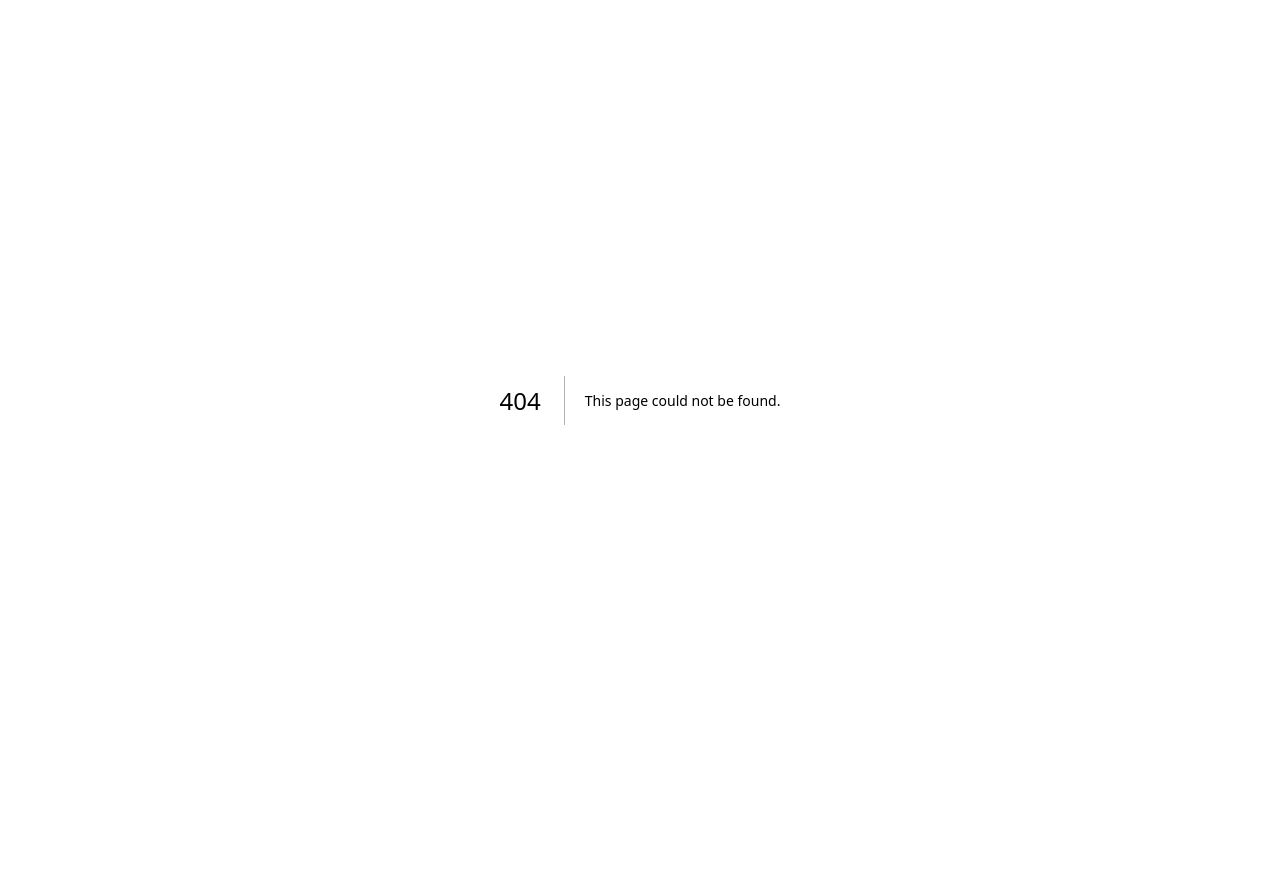
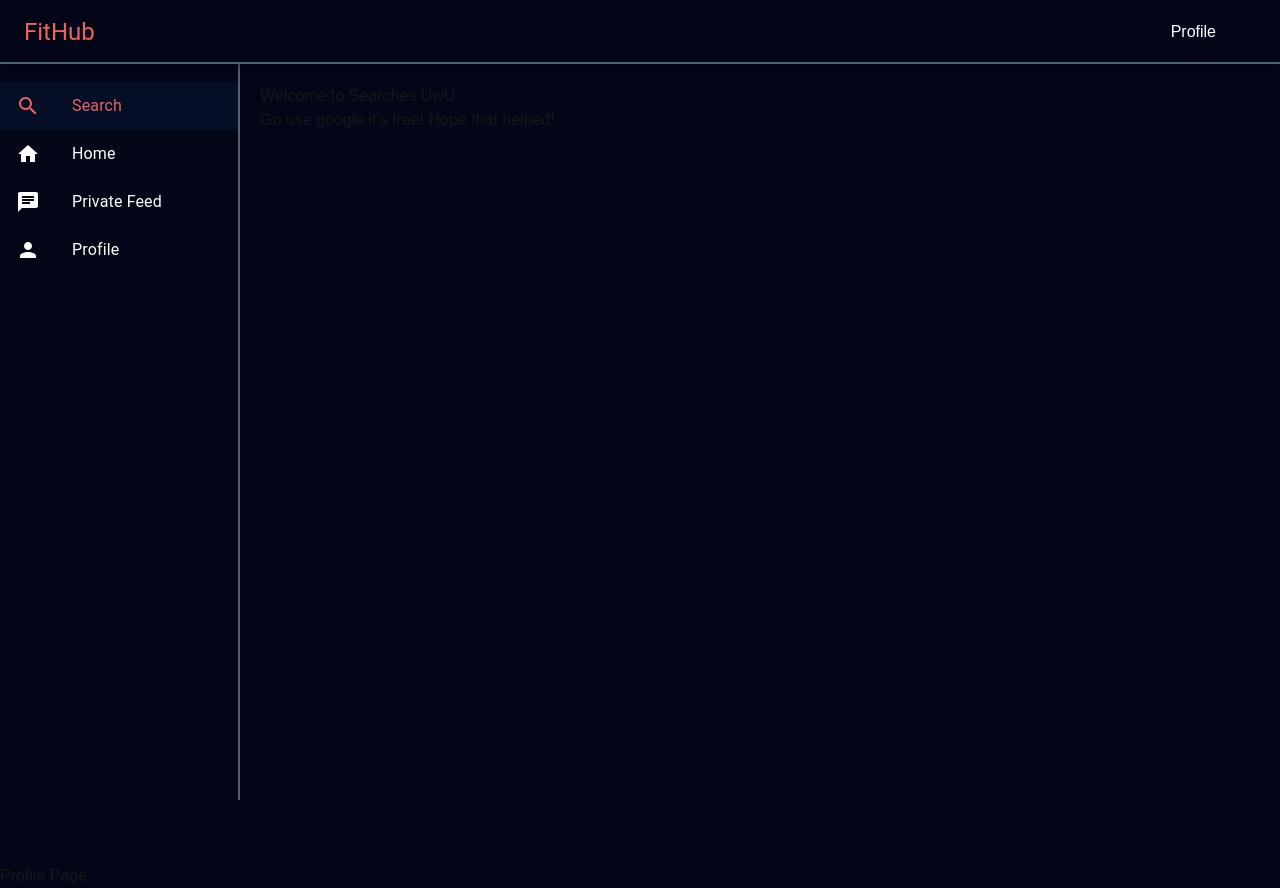
Before and after one commit to MoeMyintMoSan/FitHub, a Next.js app: page /search in a window 1280 px wide. Before the commit this address had no page. Before the commit the page ends 800 px from the top, so only its background shows below. Built offline with nearby package versions, Linux system fonts and the light colour scheme.

Commit message:
layout component:improvement

```diff
--- a/app/home/page.js
+++ b/app/home/page.js
@@ -1,3 +1,4 @@
+"use client";
 import React from 'react';
 import Layout from '@/components/ui/layout';  // Import the Layout component
 
--- /dev/null
+++ b/app/search/page.js
@@ -0,0 +1,19 @@
+import TopMenu from "@/components/ui/topmenu";
+import SideMenu from "@/components/ui/sidemenu";
+const ProfilePage = () => {
+  return (
+        <div className='bg-slate-950 min-h-screen'>
+            <TopMenu/>
+            <div className='flex'>
+                <SideMenu/>
+                <div className='container mx-auto p-5'>
+                    <h1>Welcome to Searches UwU</h1>
+                    <p>Go use google it's free! Hope that helped!</p>
+                </div>
+            </div>
+            <h1>Profile Page</h1>
+        </div>
+  );
+}
+
+export default ProfilePage;
--- a/components/ui/sidemenu.jsx
+++ b/components/ui/sidemenu.jsx
@@ -1,17 +1,35 @@
 "use client";
-import React from "react";
-import { List, ListItem, ListItemIcon, ListItemText, Drawer } from "@mui/material";
-import DashboardIcon from "@mui/icons-material/Dashboard";
-import SettingsIcon from "@mui/icons-material/Settings";
+import React, { useEffect, useState } from "react";
+import { useRouter } from "next/navigation";
+import {
+  List,
+  ListItemButton,
+  ListItemIcon,
+  ListItemText,
+  Drawer,
+} from "@mui/material";
+import SearchIcon from "@mui/icons-material/Search";
+import HomeIcon from "@mui/icons-material/Home";
+import ChatIcon from "@mui/icons-material/Chat";
 import PersonIcon from "@mui/icons-material/Person";
-import HelpIcon from "@mui/icons-material/Help";
 
 const SideMenu = () => {
+  const [isClient, setIsClient] = useState(false);
+  const router = useRouter();
+
+  useEffect(() => {
+    setIsClient(true);
+  }, []);
+
+  if (!isClient) {
+    return null;
+  }
+
   const menuItems = [
-        { key: "dashboard", label: "Dashboard", icon: <DashboardIcon /> },
-        { key: "settings", label: "Settings", icon: <SettingsIcon /> },
-        { key: "profile", label: "Profile", icon: <PersonIcon /> },
-        { key: "help", label: "Help & Support", icon: <HelpIcon /> },
+    { key: "search", label: "Search", icon: <SearchIcon />, path: "/search" },
+    { key: "home", label: "Home", icon: <HomeIcon />, path: "/home" },
+    { key: "privatefeed", label: "Private Feed", icon: <ChatIcon />, path: "/private_feed" },
+    { key: "profile", label: "Profile", icon: <PersonIcon />, path: "/profile" },
   ];
 
   return (
@@ -21,13 +39,12 @@ const SideMenu = () => {
         width: 240,
         height: "100vh",
         flexShrink: 0,
-
         "& .MuiDrawer-paper": {
           paddingTop: "74px",
           width: 240,
           height: "100vh",
           boxSizing: "border-box",
-                    backgroundColor: "#020617", // Dark theme
+          backgroundColor: "#020617",
           color: "#FFFFFF",
           borderRight: "2px solid #51626D",
         },
@@ -35,10 +52,23 @@ const SideMenu = () => {
     >
       <List>
         {menuItems.map((item) => (
-                    <ListItem button key={item.key}>
-                        <ListItemIcon sx={{ color: "#FFFFFF" }}>{item.icon}</ListItemIcon>
+          <ListItemButton
+            key={item.key}
+            selected={router.pathname === item.path} // Highlight selected item
+            onClick={() => router.push(item.path)} // Navigate on click
+            sx={{
+              backgroundColor: router.pathname === item.path ? "#ED6262" : "#020617", //background for selected
+              color: router.pathname === item.path ? "#ED6262" : "#FFFFFF", // Text color changes for selected item
+              "&:hover": {
+                backgroundColor: "#ED6262", // Light hover effect
+              },
+            }}
+          >
+            <ListItemIcon sx={{ color: router.pathname === item.path ? "#ED6262" : "#FFFFFF" }}>
+              {item.icon}
+            </ListItemIcon>
             <ListItemText primary={item.label} />
-                    </ListItem>
+          </ListItemButton>
         ))}
       </List>
     </Drawer>
--- a/components/ui/topmenu.jsx
+++ b/components/ui/topmenu.jsx
@@ -9,12 +9,13 @@ const TopMenu = () => {
             sx={{
                 backgroundColor: "#020617",
                 zIndex: 1201,
-                borderBottom: "2px solid #51626D"
+                borderBottom: "2px solid #51626D" ,
+                height: "64px"
             }}
         >
             <Toolbar>
-                <Typography variant="h5" sx={{ flexGrow: 1, color: "#F3F4F6" }}>
-                    Fithub
+                <Typography variant="h5" sx={{ flexGrow: 1, color: "#ED6262" }}>
+                    FitHub
                 </Typography>
                 <div>
                     <a href="#" className="text-white pr-10">
```
Lines whose indentation alone changed are shown as unchanged.
